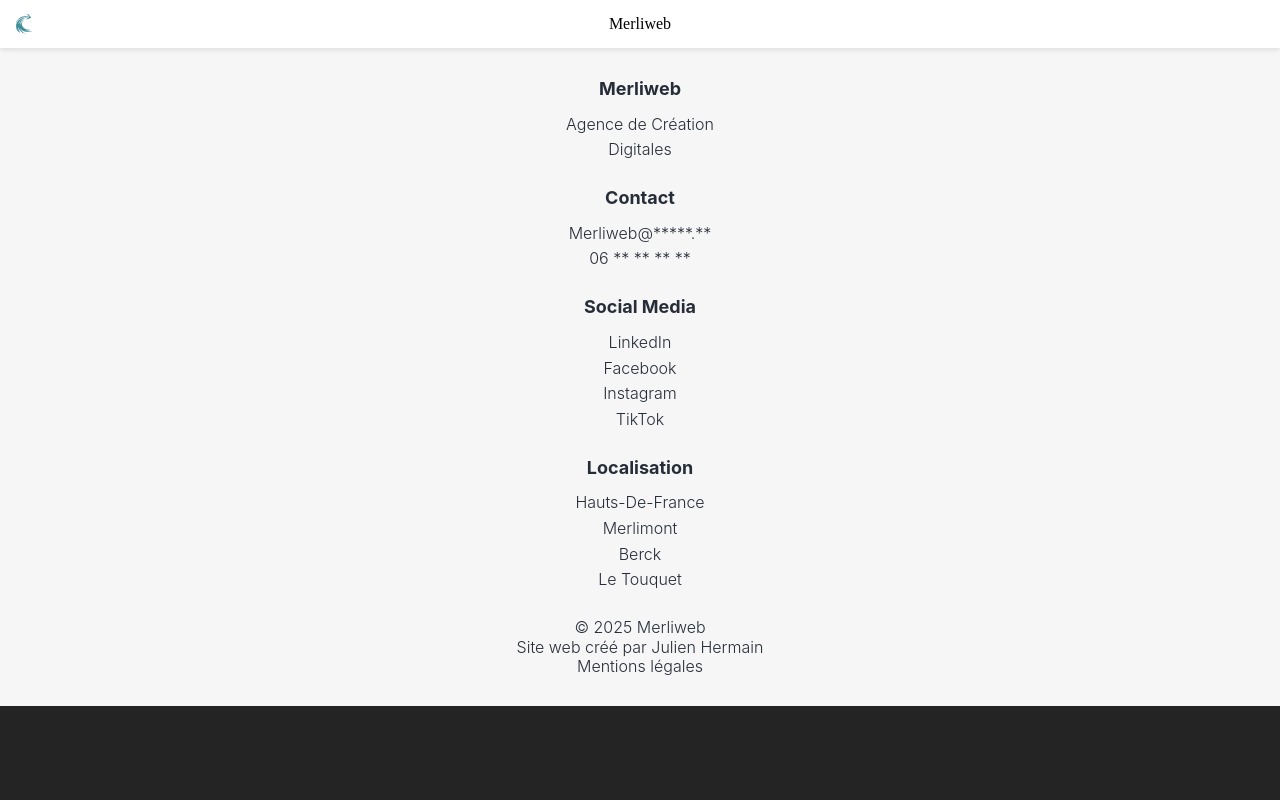
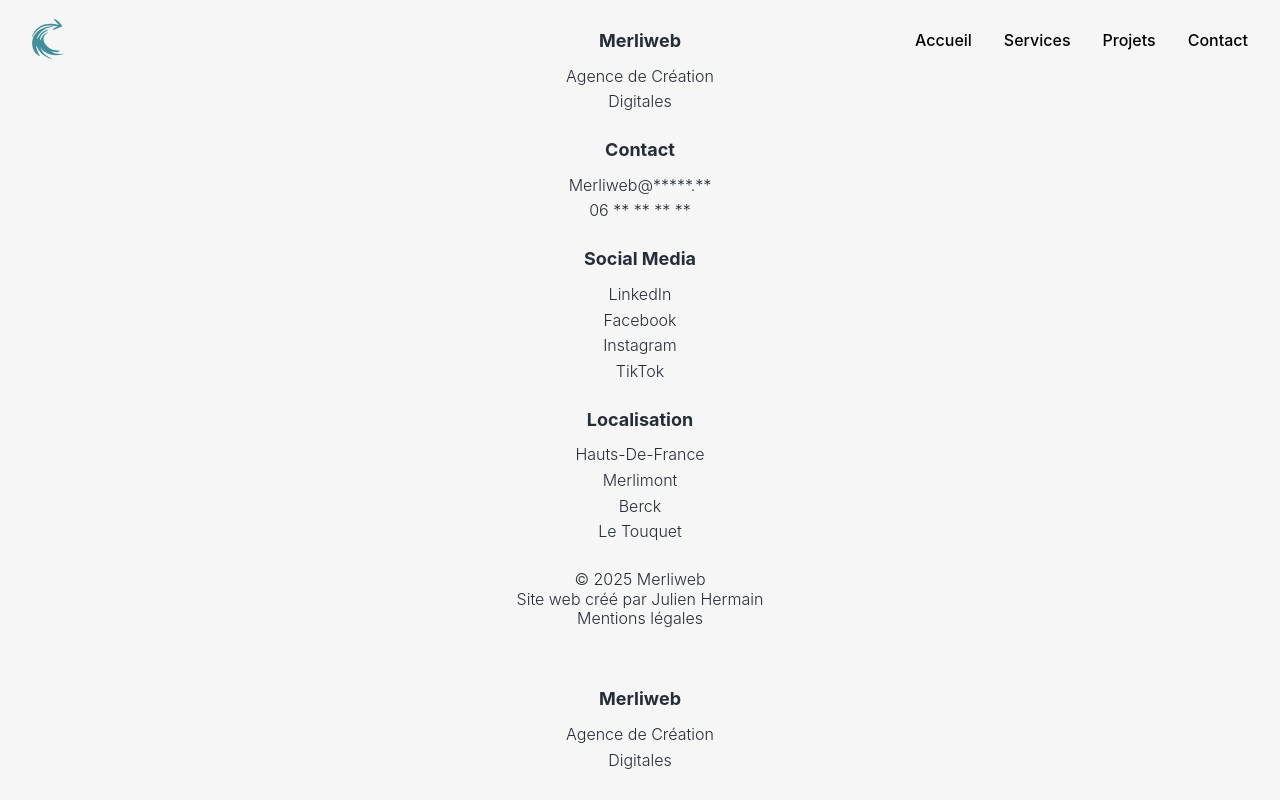
Before and after one commit to julien382/Merliweb, a React (Vite) app: page / in a window 1280 px wide. Shown: the top 800 px of the page. Built offline with nearby package versions, Linux system fonts and the light colour scheme.

Commit message:
create Header

```diff
--- a/src/App.jsx
+++ b/src/App.jsx
@@ -23,6 +23,7 @@
         </Routes>
       </main>
       <Footer />
+      <Footer />
 
     </div>
   );
--- a/src/components/Header/Header.jsx
+++ b/src/components/Header/Header.jsx
@@ -1,24 +1,58 @@
-import './Header.scss'
-import logo from '../../assets/logo/Merliweb.svg';
-import { Link, useLocation } from "react-router-dom";
+import { useState, useEffect } from "react";
+import { Link } from "react-router-dom";
+import "./Header.scss";
+import logo from "../../assets/logo/Merliweb.svg";
 
 const Header = () => {
-    const location = useLocation();
-    const showArrow = location.pathname !== "/";
+  const [isOpen, setIsOpen] = useState(false);
+  const [scrolled, setScrolled] = useState(false);
+  const [lastScrollY, setLastScrollY] = useState(0); // Ajouter un état pour suivre la dernière position de scroll
+  const [isHeaderVisible, setIsHeaderVisible] = useState(true); // État pour contrôler la visibilité du header
 
-    return (
-        <header>
-            {showArrow && (
-                <Link to="/">
-                    <img src={logo} className='arrowLeft' alt='arrowLeft' />
-                </Link>
-            )}
-            <Link to="/">
-                <img src={logo} className='arrowLeft' alt='arrowLeft' />
-                <h1 className='nameLogo'>Merliweb</h1>
-            </Link>
-        </header>
-    )
-}
+  useEffect(() => {
+    const handleScroll = () => {
+      // Si on fait défiler vers le bas
+      if (window.scrollY > lastScrollY && window.scrollY > 50) {
+        // L'utilisateur fait défiler vers le bas
+        setIsHeaderVisible(false);
+      } else if (window.scrollY < lastScrollY) {
+        // L'utilisateur fait défiler vers le haut
+        setIsHeaderVisible(true);
+      }
 
-export default Header
+      // Met à jour la position du dernier scroll
+      setLastScrollY(window.scrollY);
+
+      // Gérer le changement de fond du header lors du défilement
+      setScrolled(window.scrollY > 50);
+    };
+
+    window.addEventListener("scroll", handleScroll);
+    return () => window.removeEventListener("scroll", handleScroll);
+  }, [lastScrollY]); // Dépendance à lastScrollY pour recalculer le comportement de scroll
+
+  return (
+    <header
+      className={`header ${scrolled ? "scrolled" : ""} ${isHeaderVisible ? "" : "hidden"}`}
+    >
+      <Link to="/">
+        <img src={logo} className="logo" alt="Merliweb Logo" />
+      </Link>
+      <nav className={`nav ${isOpen ? "open" : ""}`}>
+        <ul>
+          <li><Link to="/">Accueil</Link></li>
+          <li><Link to="/services">Services</Link></li>
+          <li><Link to="/projets">Projets</Link></li>
+          <li><Link to="/contact">Contact</Link></li>
+        </ul>
+      </nav>
+      <div className="burger" onClick={() => setIsOpen(!isOpen)}>
+        <div className="line"></div>
+        <div className="line"></div>
+        <div className="line"></div>
+      </div>
+    </header>
+  );
+};
+
+export default Header;
--- a/src/components/Header/Header.scss
+++ b/src/components/Header/Header.scss
@@ -1,26 +1,95 @@
 @use '../../styles/index' as *;
 
-header {
+.header {
+    position: fixed;
+    top: 0;
+    width: 100%;
+    padding: 1rem 2rem;
     display: flex;
-    justify-content: center;
     align-items: center;
-    padding: 1rem 2rem;
-    box-shadow: 0 2px 5px rgba(0,0,0,0.1);
-    position: relative; // Permettre le positionnement absolu de l'icône
-    background-color: $color-white;
+    justify-content: space-between; // Assure la séparation logo / menu
+    z-index: 1000;
+    transition: background 0.3s ease-out, top 0.3s ease-out; // Ajout d'une transition pour le top
+    box-sizing: border-box;
+
+    &.scrolled {
+        background: $color-white;
+    }
+
+    &.hidden {
+        top: -80px; // Déplace le header en dehors de l'écran lorsque caché
+    }
 }
 
-.arrowLeft {
-    width: 20px;
-    height: 20px;
-    position: absolute; // Position absolue pour placer l'icône tout à gauche
-    left: 15px;
-    top: 50%; // Centrer verticalement
-    transform: translateY(-50%); // Ajuster pour centrer parfaitement
+.logo {
+    height: 40px;
 }
 
-.nameLogo {
-    font-size: $font-size-md;
-    color: $color-black;
-    font-family: $secondary-font;
+.burger {
+    display: flex;
+    flex-direction: column;
+    gap: 5px;
+    cursor: pointer;
+
+    .line {
+        width: 30px;
+        height: 3px;
+        background: $color-black;
+        transition: transform 0.3s ease-in-out, opacity 0.3s ease-in-out;
+    }
 }
+
+/* Menu mobile (caché par défaut) */
+.nav {
+    position: absolute;
+    top: 60px;
+    left: 0;
+    width: 100%;
+    background: $color-white;
+    display: none;
+    flex-direction: column;
+    align-items: center;
+    padding: 1rem 0;
+    box-shadow: 0px 4px 6px rgba(0, 0, 0, 0.1);
+    transition: transform 0.3s ease-in-out;
+
+    ul {
+        list-style: none;
+        display: flex;
+        flex-direction: column;
+        gap: 1rem;
+        padding: 0;
+        margin: 0;
+
+        li a {
+            text-decoration: none;
+            color: $color-black;
+            font-size: $font-size-md;
+        }
+    }
+
+    &.open {
+        display: flex;
+    }
+}
+
+/* Desktop */
+@media (min-width: 768px) {
+    .burger {
+        display: none; // Cache le burger en desktop
+    }
+
+    .nav {
+        position: static;
+        display: flex;
+        flex-direction: row;
+        background: transparent;
+        box-shadow: none;
+        width: auto;
+
+        ul {
+            flex-direction: row;
+            gap: 2rem;
+        }
+    }
+}
```
